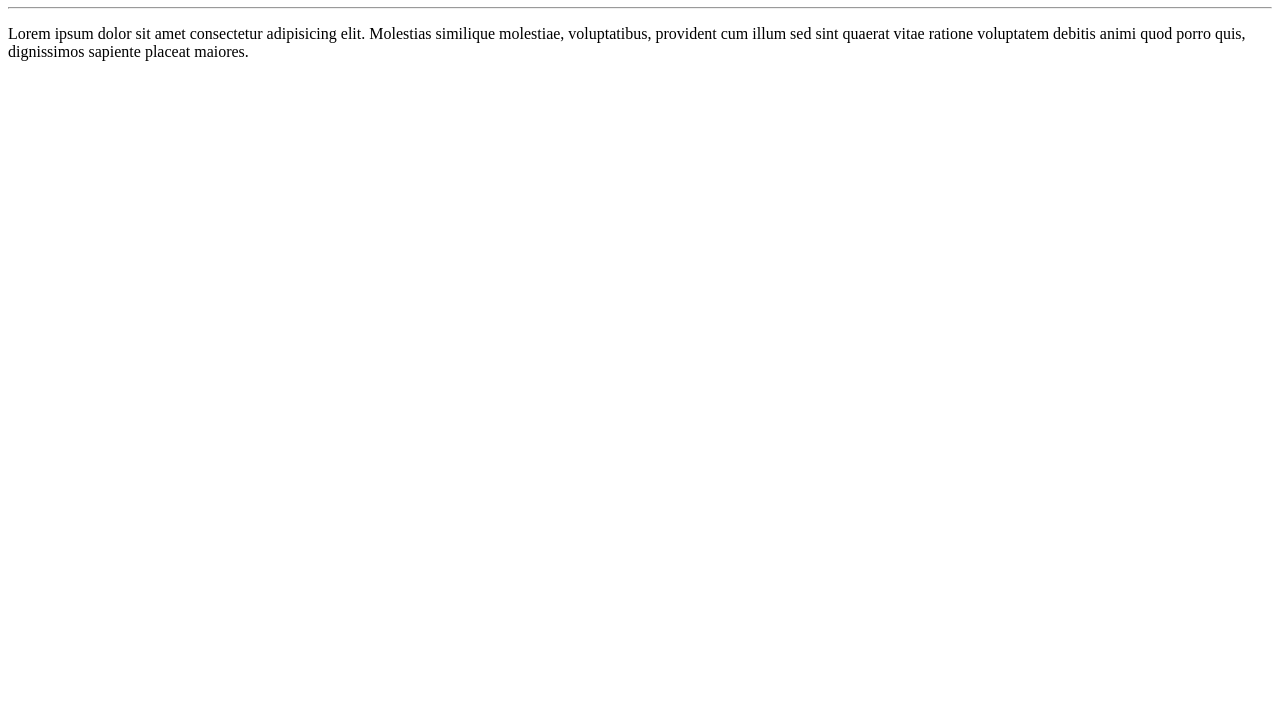
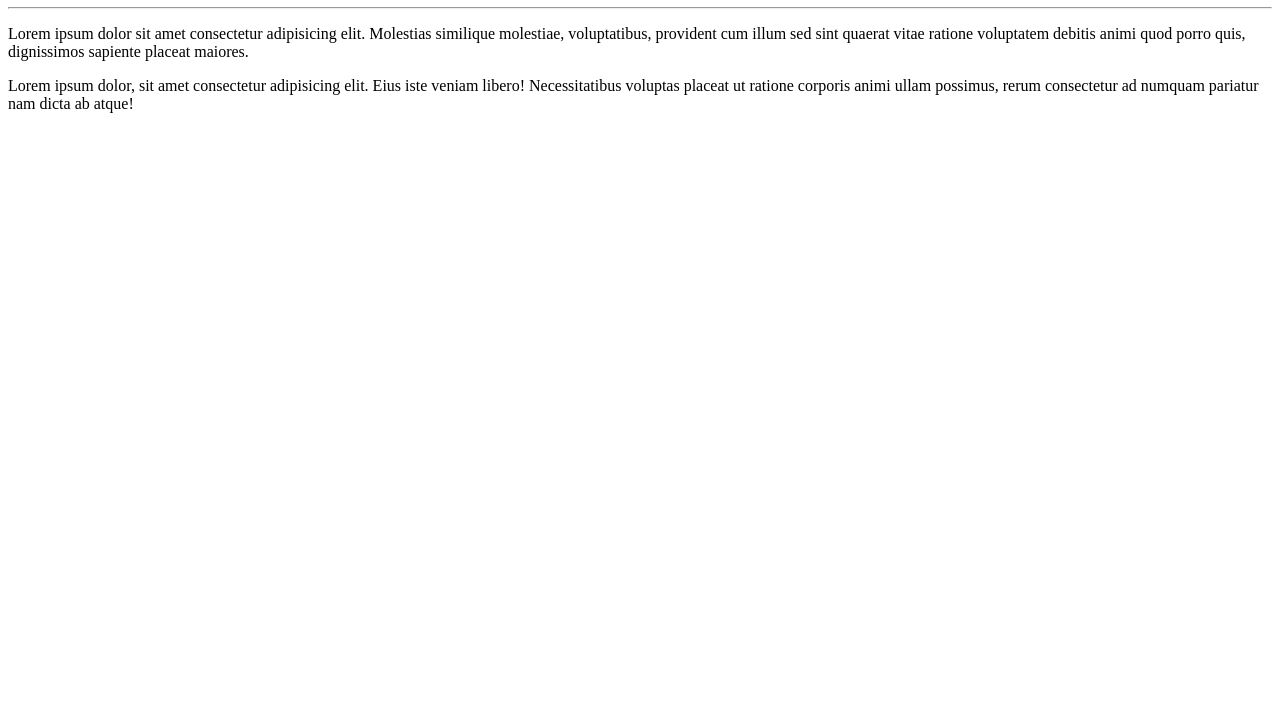
Before and after one commit to Wagner-Barnabe/Ola-Mundo, a plain HTML site: page site-exemplo/index.html in a window 1280 px wide. Shown: the part 73-800 px from the top of the page. Drawn offline with Linux system fonts and the light colour scheme.

Commit message:
Adicionado novo parágrafo

```diff
--- a/site-exemplo/index.html
+++ b/site-exemplo/index.html
@@ -9,5 +9,6 @@
     <h1>Olá, Mundo!</h1>
     <hr>
     <p>Lorem ipsum dolor sit amet consectetur adipisicing elit. Molestias similique molestiae, voluptatibus, provident cum illum sed sint quaerat vitae ratione voluptatem debitis animi quod porro quis, dignissimos sapiente placeat maiores.</p>
+    <p>Lorem ipsum dolor, sit amet consectetur adipisicing elit. Eius iste veniam libero! Necessitatibus voluptas placeat ut ratione corporis animi ullam possimus, rerum consectetur ad numquam pariatur nam dicta ab atque!</p>
 </body>
 </html>
```
